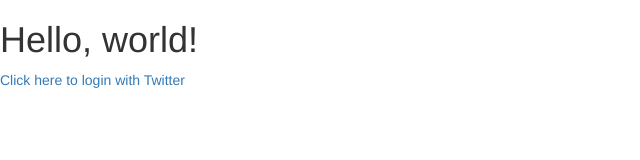
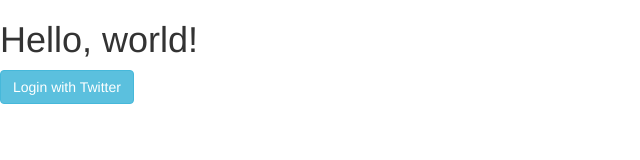
Before and after one commit to davidcluu/cogs121-sp16-mteam-ass1, a website: page views/index.html in a window 1280 px wide. Shown: the whole page, without its empty margins (0-640 px from the left). Drawn offline with nearby package versions, Linux system fonts and the light colour scheme; files that its build step writes are made by us from their sources; files whose address does not match are found by name.

Commit message:
stylesheet change

```diff
--- a/views/index.html
+++ b/views/index.html
@@ -9,6 +9,7 @@
 
     <!-- Bootstrap -->
     <link href="css/bootstrap.min.css" rel="stylesheet">
+    <link rel="stylesheet" type="text/css" href="css/css/bootstrap.css">
 
     <!-- HTML5 shim and Respond.js for IE8 support of HTML5 elements and media queries -->
     <!-- WARNING: Respond.js doesn't work if you view the page via file:// -->
@@ -19,7 +20,7 @@
   </head>
   <body>
     <h1>Hello, world!</h1>
-    <a href="/auth/twitter">Click here to login with Twitter</a>
+    <a href="/auth/twitter" class="btn btn-info" role="button">Login with Twitter</a>
 
     <!-- jQuery (necessary for Bootstrap's JavaScript plugins) -->
     <script src="https://ajax.googleapis.com/ajax/libs/jquery/1.11.3/jquery.min.js"></script>
```
